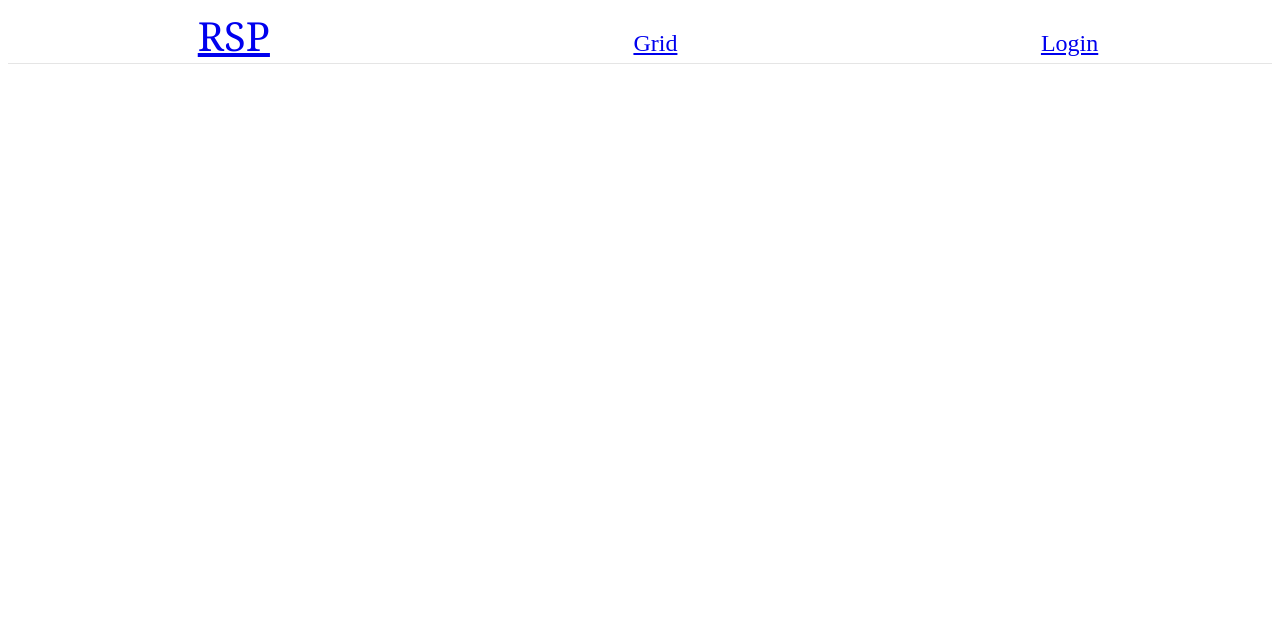
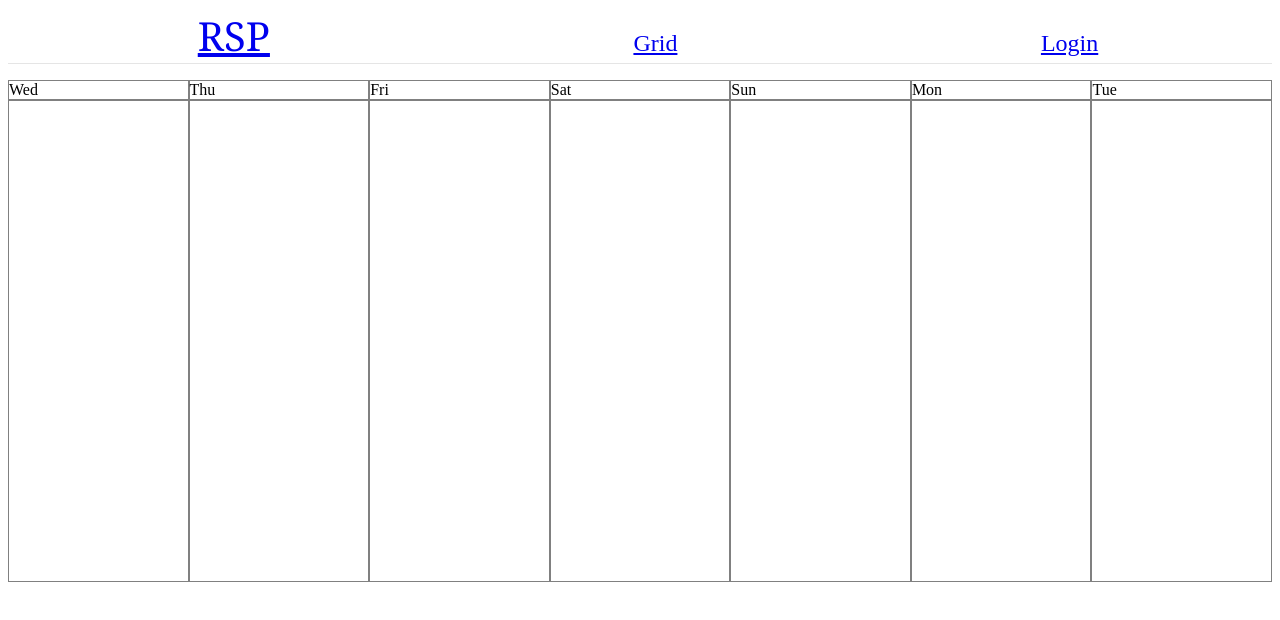
Before and after one commit to MaksimSkavysh/calendar, a React (Create React App) app: page /schedule in a window 1280 px wide. Shown: the top 620 px of the page. Built offline with nearby package versions, Linux system fonts and the light colour scheme.

Commit message:
Add simple schedule

```diff
--- a/src/components/schedule/index.js
+++ b/src/components/schedule/index.js
@@ -1,29 +1,66 @@
 import React from 'react'
 import * as R from 'ramda'
 import moment from 'moment'
+import {trace} from '../../utils/fp'
 
+import styles from './schedule.module.scss'
 
-const startData = new Date()
-const daysAmmount = 7
+const DIVISIONS_NUMBER = 24
+
+const makeInterval = (s, e) => [s, e]
+const intervalStart = i => i[0]
+const intervalEnd = i => i[1]
+const intervalDuration = i => i[1] - i[0] + 1
+
+const state = {
+    [1557003600000]: [makeInterval(12, 16), makeInterval(20, 23)]
+}
+
+const startData = moment(new Date()).startOf('day').valueOf()
+const daysAmount = 7
 
 const getDaysList = (startDate, amount) => {
     const toDate = (d) => moment(startDate).add(d, 'days')
     return R.compose(R.map(toDate), R.range(0))(amount)
 }
 
-const daysNames = R.map(d => d.format())
+const getValue = d => d.valueOf()
+const dateToInterval = (intervalsMap) =>
+    R.compose(R.defaultTo([]), R.flip(R.prop)(intervalsMap), getValue)
 
-const schedule = () => {
-    const daysList = getDaysList(startData, daysAmmount)
-    const names = daysNames(daysList)
-    console.log(daysList, names)
+const intervalStyles = R.curry((itemHeight, i) => ({
+    top: intervalStart(i) * itemHeight,
+    height: intervalDuration(i) * itemHeight,
+}))
 
+const IntervalItem = itemHeight => R.compose(
+    s => (<div className={styles.intervalItem} style={s} />),
+    intervalStyles(itemHeight),
+)
+
+const Column = ({ column, itemHeight = 20,  }) => (<div
+    className={styles.column}
+    style={{height: itemHeight * DIVISIONS_NUMBER}}
+>
+    {R.map(IntervalItem(itemHeight), column)}
+</div>)
+
+const Schedule = () => {
+    const daysList = getDaysList(startData, daysAmount)
+    const names = R.map(d => d.format('ddd'))(daysList)
+    const columns = R.map(dateToInterval(state))(daysList)
+    console.log(names, columns)
     return (
-        <div>
-
-        </div>
+       <div>
+           <div className={styles.header}>
+               {names.map(name => (<div className={styles.headerItem} key={name}>{name}</div>))}
+           </div>
+           <div className={styles.body}>
+               {columns.map(column => (<Column column={column} />))}
+           </div>
+       </div>
     )
 
 }
 
-export default schedule
+export default Schedule
--- /dev/null
+++ b/src/components/schedule/schedule.module.scss
@@ -0,0 +1,20 @@
+.body,
+.header {
+  display: flex;
+  justify-content: space-between;
+}
+.column,
+.headerItem {
+  width: 100%;
+  border: 1px solid gray;
+  position: relative;
+}
+
+.intervalItem {
+  position: absolute;
+  width: 100%;
+  background-color: antiquewhite;
+  border-top: 1px solid black;
+  border-bottom: 1px solid black;
+  box-sizing: border-box;
+}
--- /dev/null
+++ b/src/utils/fp.js
@@ -0,0 +1,6 @@
+import * as R from 'ramda'
+
+export const trace = R.curry((name, item) => {
+    console.log(name, item)
+    return item
+})
```
